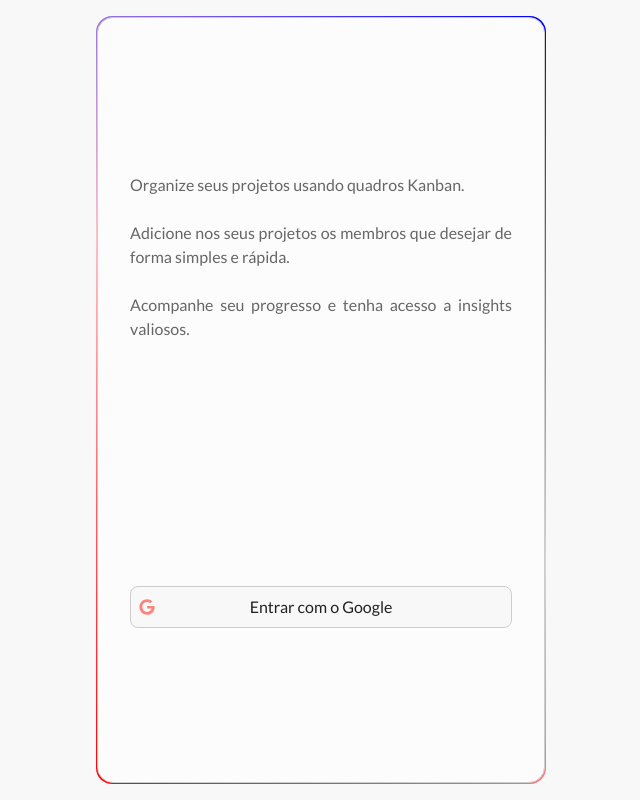
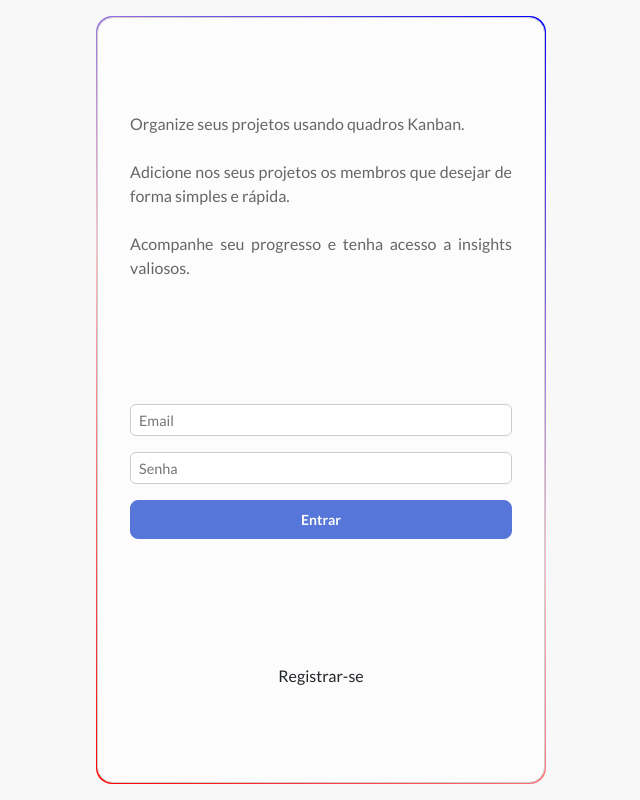
Before and after one commit to karoldm/k-board, a React (Create React App) app: page /login in a window 1280 px wide. Shown: the whole page, without its empty margins (319-959 px from the left). Built offline with nearby package versions, Linux system fonts and the light colour scheme; no server answers.

Commit message:
refactor: default font to button

```diff
--- a/package.json
+++ b/package.json
@@ -14,12 +14,14 @@
     "react-beautiful-dnd": "^13.1.1",
     "react-bootstrap": "^2.10.9",
     "react-dom": "^18.2.0",
+    "react-hook-form": "^7.54.2",
     "react-icons": "^4.10.1",
     "react-router-dom": "^6.14.0",
     "react-scripts": "5.0.1",
     "react-toastify": "^11.0.3",
     "styled-components": "^5.3.11",
-    "web-vitals": "^3.3.1"
+    "web-vitals": "^3.3.1",
+    "zod": "^3.24.1"
   },
   "scripts": {
     "start": "react-scripts start",
--- a/src/presentation/components/Button/style.ts
+++ b/src/presentation/components/Button/style.ts
@@ -15,6 +15,11 @@ export const ButtonStyled = styled.button<Props>`
     transition: all 0.7s;
     color: var(--black);
     border: ${props => props.noBorder ? 0 : '1px'} solid;
+
+    >p{
+      font-size: 14px;
+      font-weight: bold;
+      color: var(--white);
     }
 
     &:hover{
--- a/src/presentation/components/Modal/NewProjectModal/index.tsx
+++ b/src/presentation/components/Modal/NewProjectModal/index.tsx
@@ -1,7 +1,6 @@
 import { useState } from "react"
 import { Button } from "../../Button";
 import { Input } from "../../Input"
-import { ModalTaskContent } from "./style";
 
 type Props = {
   handleConfirm: (title: string) => void;
@@ -11,14 +10,14 @@ export const NewProjectModal = ({handleConfirm}: Props) => {
   const [title, setTitle] = useState("");
 
   return (
-    <ModalTaskContent gap="8px">
+    <>
       <Input
         value={title}
         id='project-title'
         placeholder='Título'
         setValue={setTitle}
       />
-      <Button onclick={() => handleConfirm(title)} ><p id="text-button">Criar</p></Button>
-    </ModalTaskContent>
+      <Button onclick={() => handleConfirm(title)} ><p>Criar</p></Button>
+    </>
   );
 }
--- a/src/presentation/components/Modal/NewProjectModal/style.ts
+++ /dev/null
@@ -1,11 +0,0 @@
-import styled from "styled-components";
-import { Column } from "../../Layouts/Column";
-
-
-export const ModalTaskContent = styled(Column)`
-  #text-button {
-    color: var(--white);
-    font-size: 14px;
-    font-weight: bold;
-  }
-`;
--- a/src/presentation/components/Modal/NewTaskModal/index.tsx
+++ b/src/presentation/components/Modal/NewTaskModal/index.tsx
@@ -115,7 +115,7 @@ export const NewTaskModal = ({onConfirm, project}: Props) => {
           />
         )}
       </Row>
-      <Button onclick={handleConfirm} ><p id="text-button">Criar</p></Button>
+      <Button onclick={handleConfirm} ><p>Criar</p></Button>
   </ModalTaskContent>
   );
 }
--- a/src/presentation/components/Modal/NewTaskModal/style.ts
+++ b/src/presentation/components/Modal/NewTaskModal/style.ts
@@ -21,10 +21,4 @@ export const ModalTaskContent = styled(Column)`
   input[type="color"]::-webkit-color-swatch {
       border: none;
   }
-
-  #text-button {
-    color: var(--white);
-    font-size: 14px;
-    font-weight: bold;
-  }
 `;
--- a/src/presentation/components/NotFound/style.ts
+++ b/src/presentation/components/NotFound/style.ts
@@ -14,10 +14,4 @@ export const Wrapper = styled.div`
   span {
     font-size: .9rem;
   }
-
-  p {
-    font-size: 14px;
-    font-weight: bold;
-    color: var(--white);
-  }
 `;
--- a/src/presentation/hooks/withCopy.tsx
+++ b/src/presentation/hooks/withCopy.tsx
@@ -6,7 +6,7 @@ export const withCopy = (element: ReactNode, text: string) => {
     return (
         <div style={{cursor: "pointer"}} onClick={() => {
             navigator.clipboard.writeText(text);
-            toast.success('Text copied successfully!', {
+            toast.success('Copiado com sucesso!', {
               position: "top-right",
               autoClose: 5000,
               hideProgressBar: true,
--- a/src/presentation/pages/Login/index.tsx
+++ b/src/presentation/pages/Login/index.tsx
@@ -1,20 +1,21 @@
-import React from 'react';
+import React, { useState } from 'react';
 
 import { useNavigate } from 'react-router-dom';
 
-import { Button } from '../../components/Button';
-import { ContainerForm, Wrapper, ButtonContent, BorderBackground } from './style';
-
-import { FaGoogle } from 'react-icons/fa';
-
-import { auth, firebase } from '../../../data/services/firebase';
+import { ContainerForm, Wrapper, BorderBackground } from './style';
 
 import { useUser } from '../../../hooks/useUser';
 import { userMock } from '../../../data/mocks/userMock';
+import { Input } from '../../components/Input';
+import { Button } from '../../components/Button';
+import { Column } from '../../components/Layouts/Column';
 
-export const Login: React.FC = () => {
+export const Login = () => {
   const { login } = useUser();
   const navigate = useNavigate();
+
+  const [email, setEmail] = useState("");
+  const [password, setPassword] = useState("");
 
   const handleLogin = async () => {
     try {
@@ -43,13 +44,16 @@ export const Login: React.FC = () => {
             Adicione nos seus projetos os membros que desejar de forma simples e rápida. <br/><br/>
             Acompanhe seu progresso e tenha acesso a <i>insights</i> valiosos.
           </span>
-          {/* <img src="./assets/user.png" alt='logo icon' /> */}
-          <Button  variant="secondary" onclick={handleLogin} >
-            <ButtonContent>
-              <FaGoogle id="icon" />
-              <p>Entrar com o Google</p>
-            </ButtonContent>
-          </Button>
+
+          <Column gap="16px" fullWidth>
+            <Input id="email" placeholder='Email' value={email} setValue={setEmail} />
+            <Input id="password" placeholder='Senha' value={password} setValue={setPassword} />
+            <Button onclick={()=>{}}>
+              <p>Entrar</p>
+            </Button>
+          </Column>
+
+          <a>Registrar-se</a>
         </ContainerForm>
       </BorderBackground>
     </Wrapper >
```
Also changed, not shown: 1 other file (tests, documents, lock files or other folders). Lines whose indentation alone changed are shown as unchanged.
